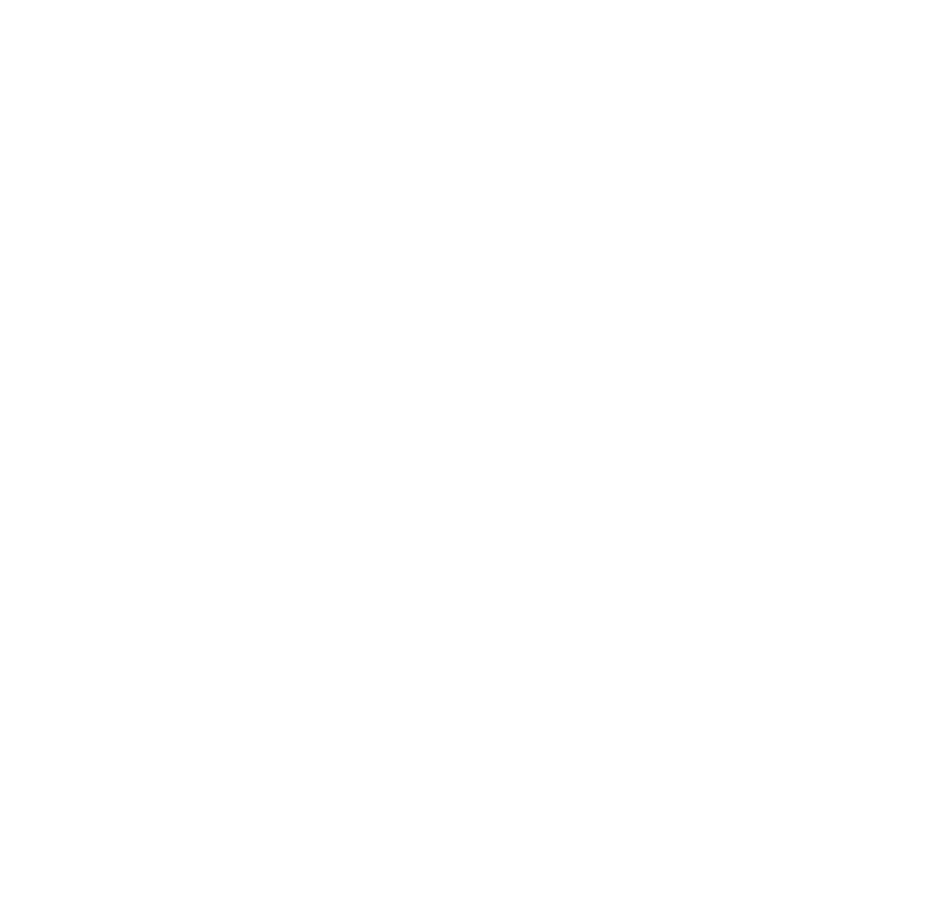
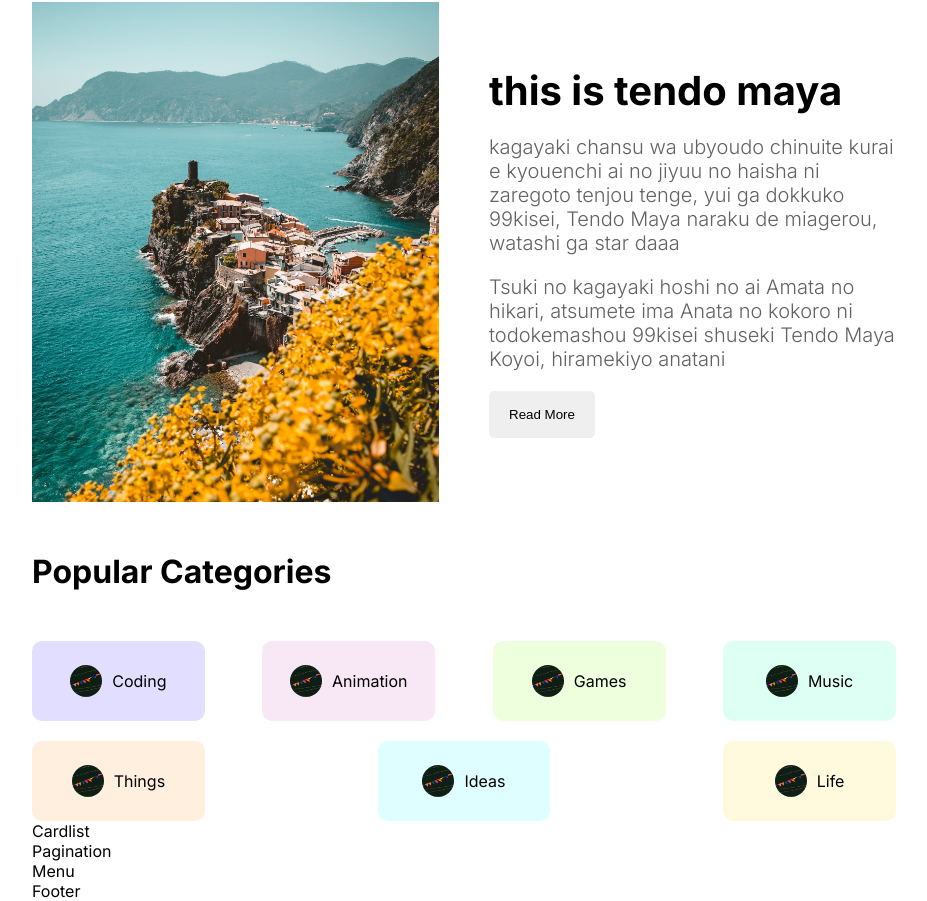
Before and after one commit to julia-rodrigo/tophat-blog, a Next.js app: page / in a window 1280 px wide. Shown: the part 449-1350 px from the top of the page, without its empty margins (304-1231 px from the left). Before the commit the page ends 800 px from the top, so only its background shows below. Built offline with nearby package versions, Linux system fonts and the light colour scheme.

Commit message:
feat: categories

```diff
--- a/src/app/page.jsx
+++ b/src/app/page.jsx
@@ -10,28 +10,6 @@
 
 export default function Home() {
   return <div>
-
-      <h1>this is tendo maya</h1>
-      <br />
-      <p>
-        kagayaki chansu wa ubyoudo
-        chinuite kurai e kyouenchi
-        ai no jiyuu no haisha ni zaregoto
-        tenjou tenge, yui ga dokkuko
-        99kisei, Tendo Maya
-        naraku de miagerou,
-        watashi ga star daaa
-      </p>
-      <br />
-      <p>
-        Tsuki no kagayaki hoshi no ai
-        Amata no hikari, atsumete ima
-        Anata no kokoro ni todokemashou
-        99kisei shuseki Tendo Maya
-        Koyoi, hiramekiyo anatani
-      </p>
-      <br />
-
       <Featured />
       <CategoryList />
       <div className="styles.content">
--- a/src/components/categoryList/CategoryList.jsx
+++ b/src/components/categoryList/CategoryList.jsx
@@ -1,10 +1,92 @@
 import React from 'react';
 import styles from "./categoryList.module.css";
+import Link from 'next/link';
+import Image from 'next/image';
 
 const CategoryList = () => {
   return (
-    <div className='styles.container'>CategoryList</div>
+    <div className={styles.container}>
+      <h1 className={styles.title}>Popular Categories</h1>
+      <div className={styles.categories}>
+        <Link href="/blog" className={`${styles.category} ${styles.coding}`}>
+          <Image
+            src="/style.png"
+            alt=""
+            width={32}
+            height={32}
+            className={styles.image}
+          />
+          coding
+        </Link>
+        <Link href="/blog" className={`${styles.category} ${styles.animation}`}>
+          <Image
+            src="/style.png"
+            alt=""
+            width={32}
+            height={32}
+            className={styles.image}
+          />
+          animation
+        </Link>
+        <Link href="/blog" className={`${styles.category} ${styles.games}`}>
+          <Image
+            src="/style.png"
+            alt=""
+            width={32}
+            height={32}
+            className={styles.image}
+          />
+          games
+        </Link>
+
+        <Link href="/blog" className={`${styles.category} ${styles.music}`}>
+          <Image
+            src="/style.png"
+            alt=""
+            width={32}
+            height={32}
+            className={styles.image}
+          />
+          music
+        </Link>
+
+        <Link href="/blog" className={`${styles.category} ${styles.things}`}>
+          <Image
+            src="/style.png"
+            alt=""
+            width={32}
+            height={32}
+            className={styles.image}
+          />
+          things
+        </Link>
+
+        <Link href="/blog" className={`${styles.category} ${styles.ideas}`}>
+          <Image
+            src="/style.png"
+            alt=""
+            width={32}
+            height={32}
+            className={styles.image}
+          />
+          ideas
+        </Link>
+
+
+
+        <Link href="/blog" className={`${styles.category} ${styles.life}`}>
+          <Image
+            src="/style.png"
+            alt=""
+            width={32}
+            height={32}
+            className={styles.image}
+          />
+          life
+        </Link>
+
+      </div>
+    </div>
   )
 }
-
 export default CategoryList
--- a/src/components/categoryList/categoryList.module.css
+++ b/src/components/categoryList/categoryList.module.css
@@ -0,0 +1,83 @@
+.container {
+
+}
+
+.title {
+    margin: 50px 0px;
+}
+
+.categories {
+    display: flex;
+    flex-wrap: wrap;
+    justify-content: space-between;
+    gap: 20px;
+    text-transform: capitalize;
+}
+
+.category {
+    display: flex;
+    align-items: center;
+    gap: 10px;
+    text-transform: capitalize;
+    width: 15%;
+    height: 80px;
+    justify-content: center;
+    border-radius: 10px;
+}
+
+.category.coding {
+    background-color: #6b57ff31;
+}
+
+.category.animation {
+    background-color: #da85c731;
+}
+
+.category.games {
+    background-color: #a8ff5731;
+}
+
+.category.music {
+    background-color: #57ffc431;
+}
+
+.category.things {  /* quote, building, buying stuff */
+    background-color: #ffab5731;
+}
+
+.category.ideas { /* game stories */
+    background-color: #57f9ff31;
+}
+
+.category.life { /* food, travels, handstands */
+    background-color: #ffe65731 ;
+}
+
+.image {
+    border-radius: 50%;
+}
+
+@media screen and (max-width: 1280px) {
+    .category {
+        width: 20%;
+    }
+}
+
+
+@media screen and (max-width: 1024px) {
+    .category {
+        width: 25%;
+    }
+}
+
+@media screen and (max-width: 768px) {
+    .category {
+        width: 45%;
+    }
+}
+
+@media screen and (max-width: 640px) {
+    .category {
+        width: 100%;
+    }
+}
--- a/src/components/featured/Featured.jsx
+++ b/src/components/featured/Featured.jsx
@@ -1,9 +1,39 @@
 import React from 'react';
 import styles from "./featured.module.css";
+import Image from 'next/image';
 
 const Featured = () => {
   return (
-    <div className='styles.container'>Featured</div>
+    <div className={styles.container}>
+      <h1 className={styles.title}>
+        <b>Hey, Julia here!</b> Discover my stories and creative ideas here
+      </h1>
+      <div className={styles.post}>
+        <div className={styles.imgContainer}>
+          <Image src="/p1.jpeg" alt="p1image" fill className={styles.image} />
+        </div>
+        <div className={styles.textContainer}>
+          <h1 className={styles.postTitle}>this is tendo maya</h1>
+          <p className={styles.postDesc}>
+            kagayaki chansu wa ubyoudo
+            chinuite kurai e kyouenchi
+            ai no jiyuu no haisha ni zaregoto
+            tenjou tenge, yui ga dokkuko
+            99kisei, Tendo Maya
+            naraku de miagerou,
+            watashi ga star daaa
+          </p>
+          <p className={styles.postDesc}>
+            Tsuki no kagayaki hoshi no ai
+            Amata no hikari, atsumete ima
+            Anata no kokoro ni todokemashou
+            99kisei shuseki Tendo Maya
+            Koyoi, hiramekiyo anatani
+          </p>
+          <button className={styles.button}>Read More</button>
+        </div>
+      </div>
+    </div>
   )
 }
 
--- a/src/components/featured/featured.module.css
+++ b/src/components/featured/featured.module.css
@@ -0,0 +1,77 @@
+.container {
+    margin-top: 30px;
+}
+
+.title {
+    font-size: 96px;
+    font-weight: 300;
+}
+
+.post {
+    margin-top: 60px;
+    display: flex;
+    align-items: center;
+    gap: 50px;
+}
+
+.imgContainer {
+    flex: 1;
+    height: 500px;
+    position: relative;
+}
+
+.image {
+    object-fit: cover;
+}
+
+.textContainer {
+    flex: 1;
+    display: flex;
+    flex-direction: column;
+    gap: 20px;
+}
+
+.postTitle {
+    font-size: 40px;
+}
+
+.postDesc {
+    font-size: 20px;
+    font-weight: 300;
+    color: var(--softTextColor);
+}
+
+.button {
+    padding: 16px 20px;
+    border: none;
+    border-radius: 5px;
+    width: max-content;
+}
+
+@media screen and (max-width: 1280px) {
+    .title {
+        font-size: 72px;
+    }
+}
+
+@media screen and (max-width: 1224px) {
+    .title {
+        font-size: 64px;
+    }
+
+    .imgContainer {
+        display: none;
+    }
+}
+
+@media screen and (max-width: 768px) {
+    .title {
+        font-size: 48px;
+    }
+}
+
+@media screen and (max-width: 640px) {
+    .title {
+        font-size: 36px;
+    }
+}
```
